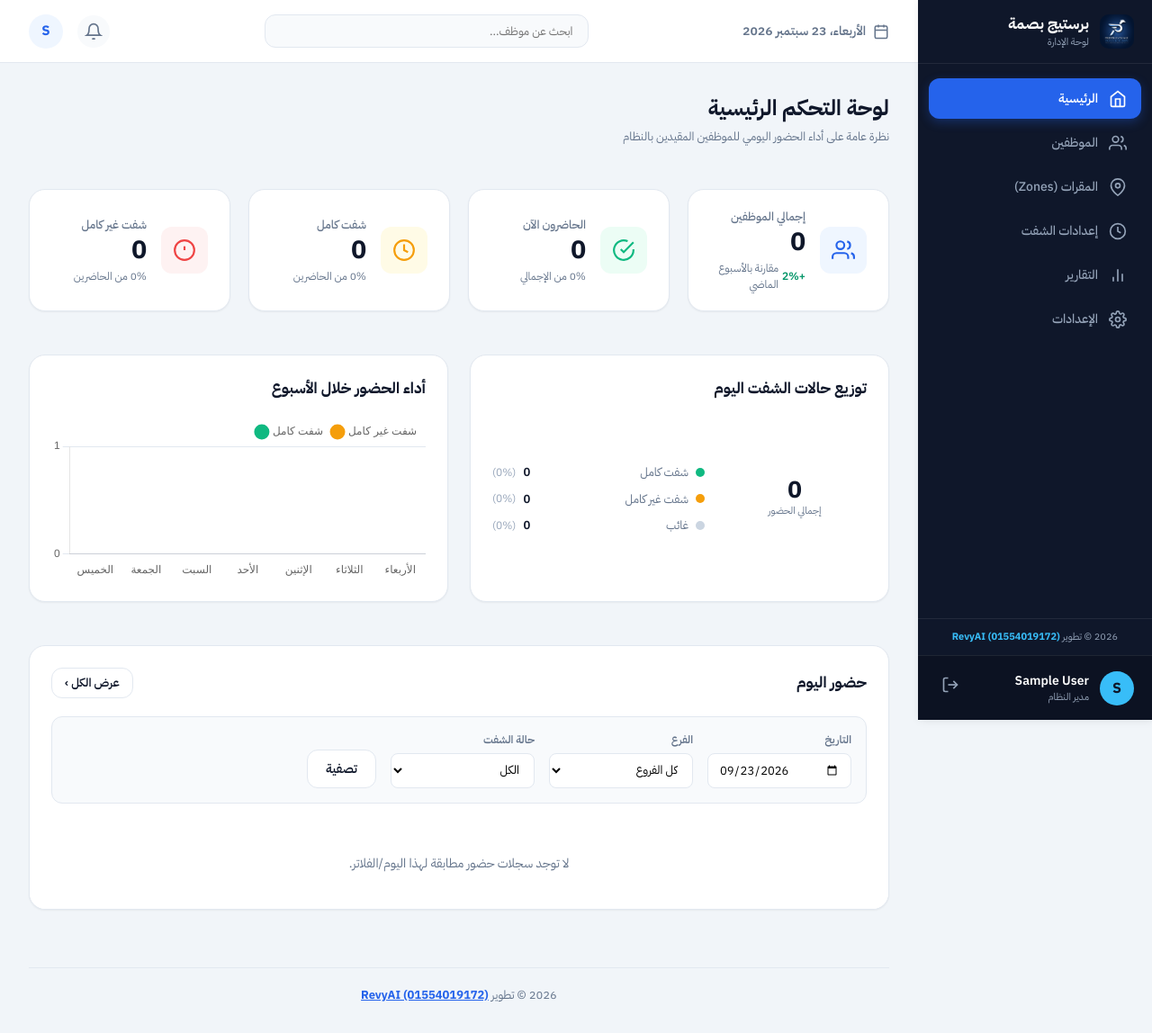
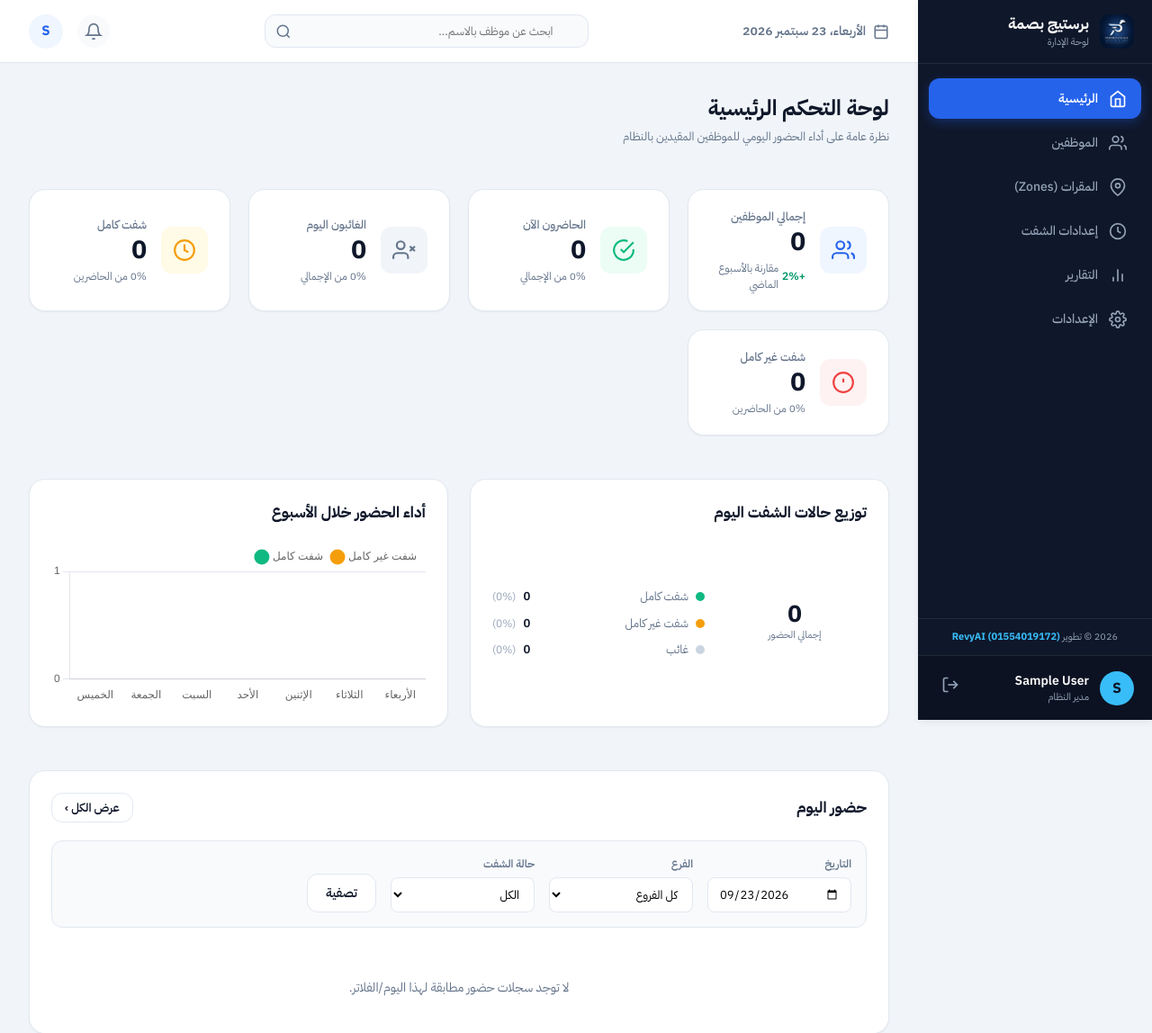
Before and after one commit to mohamedAhmed-danger/prestige-basma, a Flask app: page /admin/dashboard in a window 1280 px wide. Shown: the top 1148 px of the page at 90% size. Run offline with Flask 3, Linux system fonts and the light colour scheme; a user stored in the database is signed in; tables that the repository leaves empty hold one stand-in row (values such as "Sample post").

Commit message:
add card

```diff
--- a/app/static/css/app.css
+++ b/app/static/css/app.css
@@ -360,16 +360,37 @@
   flex: 1;
   max-width: 360px;
   position: relative;
+  display: flex;
+  align-items: center;
 }
 
 .admin-search__input {
   width: 100%;
-  padding: 8px 16px 8px 40px;
+  padding: 8px 38px 8px 16px;
   border: 1px solid var(--border-color);
   border-radius: var(--radius-md);
   background: var(--bg-main);
   font-size: 13px;
   transition: all 0.2s;
+}
+
+.admin-search__submit-btn {
+  position: absolute;
+  left: 8px;
+  background: transparent;
+  border: none;
+  color: var(--text-muted);
+  cursor: pointer;
+  display: flex;
+  align-items: center;
+  justify-content: center;
+  padding: 4px;
+  border-radius: var(--radius-sm);
+  transition: color 0.2s;
+}
+
+.admin-search__submit-btn:hover {
+  color: var(--primary);
 }
 
 .admin-search__input:focus {
@@ -444,7 +465,7 @@
 
 .kpi-grid {
   display: grid;
-  grid-template-columns: repeat(4, 1fr);
+  grid-template-columns: repeat(auto-fit, minmax(200px, 1fr));
   gap: 20px;
   margin-bottom: 24px;
 }
@@ -499,6 +520,11 @@
 .kpi-card__icon--danger {
   background: #fef2f2;
   color: #ef4444;
+}
+
+.kpi-card__icon--gray {
+  background: #f1f5f9;
+  color: #64748b;
 }
 
 .kpi-card__body {
--- a/app/static/js/app.js
+++ b/app/static/js/app.js
@@ -90,8 +90,27 @@
     });
   }
 
+  function initAdminLiveSearch() {
+    var searchInput = document.getElementById("global-admin-search") || document.querySelector(".admin-search__input");
+    if (!searchInput) return;
+
+    searchInput.addEventListener("input", function () {
+      var query = this.value.toLowerCase().trim();
+      var rows = document.querySelectorAll("table.table tbody tr");
+      rows.forEach(function (row) {
+        var text = row.textContent.toLowerCase();
+        if (query === "" || text.indexOf(query) !== -1) {
+          row.style.display = "";
+        } else {
+          row.style.display = "none";
+        }
+      });
+    });
+  }
+
   document.addEventListener("DOMContentLoaded", function () {
     initFlashDismiss();
     initAdminMobileNav();
+    initAdminLiveSearch();
   });
 })();
--- a/app/templates/admin/dashboard.html
+++ b/app/templates/admin/dashboard.html
@@ -17,7 +17,10 @@
     <input type="hidden" name="date" value="{{ target_date.isoformat() }}">
     {% if filters.zone_id %}<input type="hidden" name="zone_id" value="{{ filters.zone_id }}">{% endif %}
     {% if filters.status %}<input type="hidden" name="status" value="{{ filters.status }}">{% endif %}
-    <input class="admin-search__input" type="text" name="q" value="{{ filters.q }}" placeholder="ابحث عن موظف...">
+    <input class="admin-search__input" type="text" name="q" id="global-admin-search" value="{{ filters.q }}" placeholder="ابحث عن موظف بالاسم...">
+    <button type="submit" class="admin-search__submit-btn" title="بحث">
+      <svg width="18" height="18" viewBox="0 0 24 24" fill="none" stroke="currentColor" stroke-width="2"><circle cx="11" cy="11" r="8"/><line x1="21" y1="21" x2="16.65" y2="16.65"/></svg>
+    </button>
   </form>
 
   <div class="admin-topbar__icons">
@@ -60,6 +63,17 @@
         <div class="kpi-card__label">الحاضرون الآن</div>
         <div class="kpi-card__value">{{ kpis.present_count }}</div>
         <div class="kpi-card__sub">{{ (kpis.present_count / kpis.total_employees * 100)|round|int if kpis.total_employees else 0 }}% من الإجمالي</div>
+      </div>
+    </div>
+
+    <div class="kpi-card">
+      <div class="kpi-card__icon kpi-card__icon--gray">
+        <svg viewBox="0 0 24 24" fill="none" stroke="currentColor" stroke-width="2"><path d="M16 21v-2a4 4 0 0 0-4-4H5a4 4 0 0 0-4 4v2"/><circle cx="8.5" cy="7" r="4"/><line x1="18" y1="8" x2="23" y2="13"/><line x1="23" y1="8" x2="18" y2="13"/></svg>
+      </div>
+      <div class="kpi-card__body">
+        <div class="kpi-card__label">الغائبون اليوم</div>
+        <div class="kpi-card__value">{{ kpis.absent_count }}</div>
+        <div class="kpi-card__sub">{{ (kpis.absent_count / kpis.total_employees * 100)|round|int if kpis.total_employees else 0 }}% من الإجمالي</div>
       </div>
     </div>
 
```
